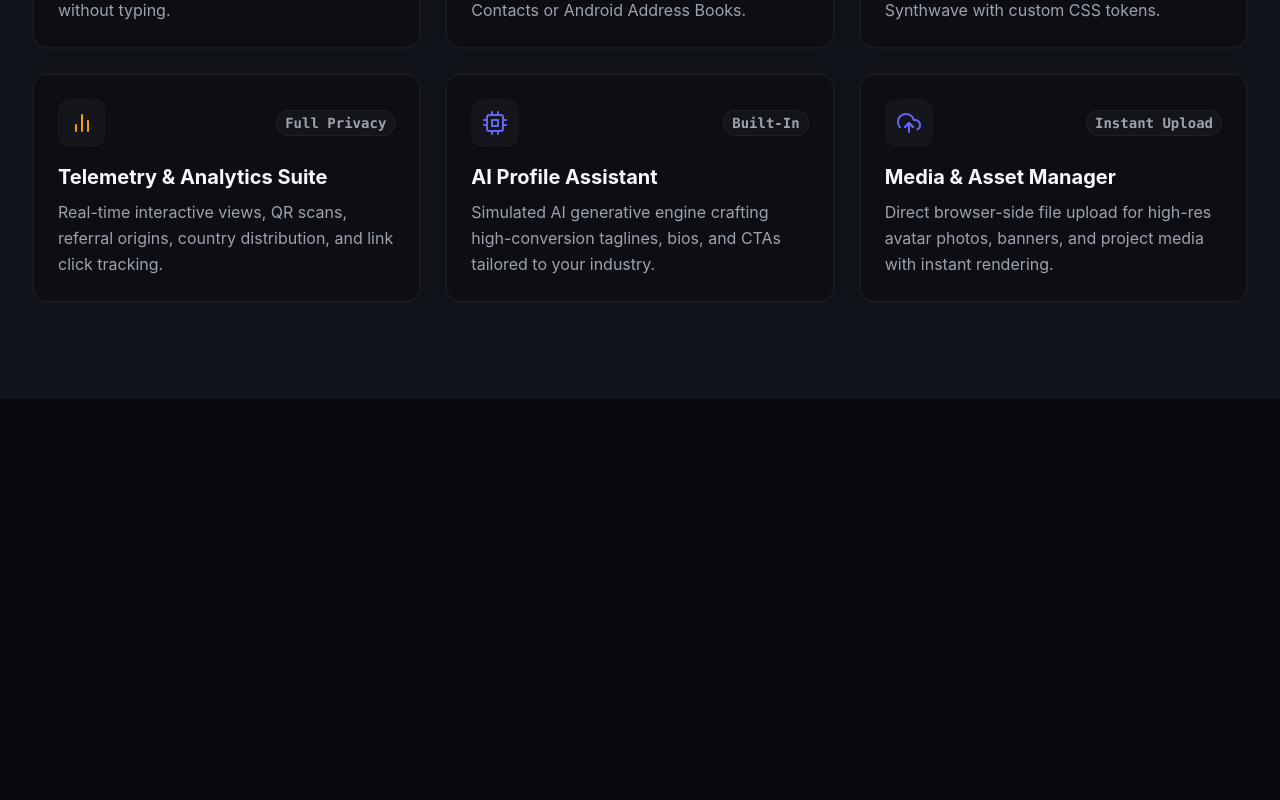
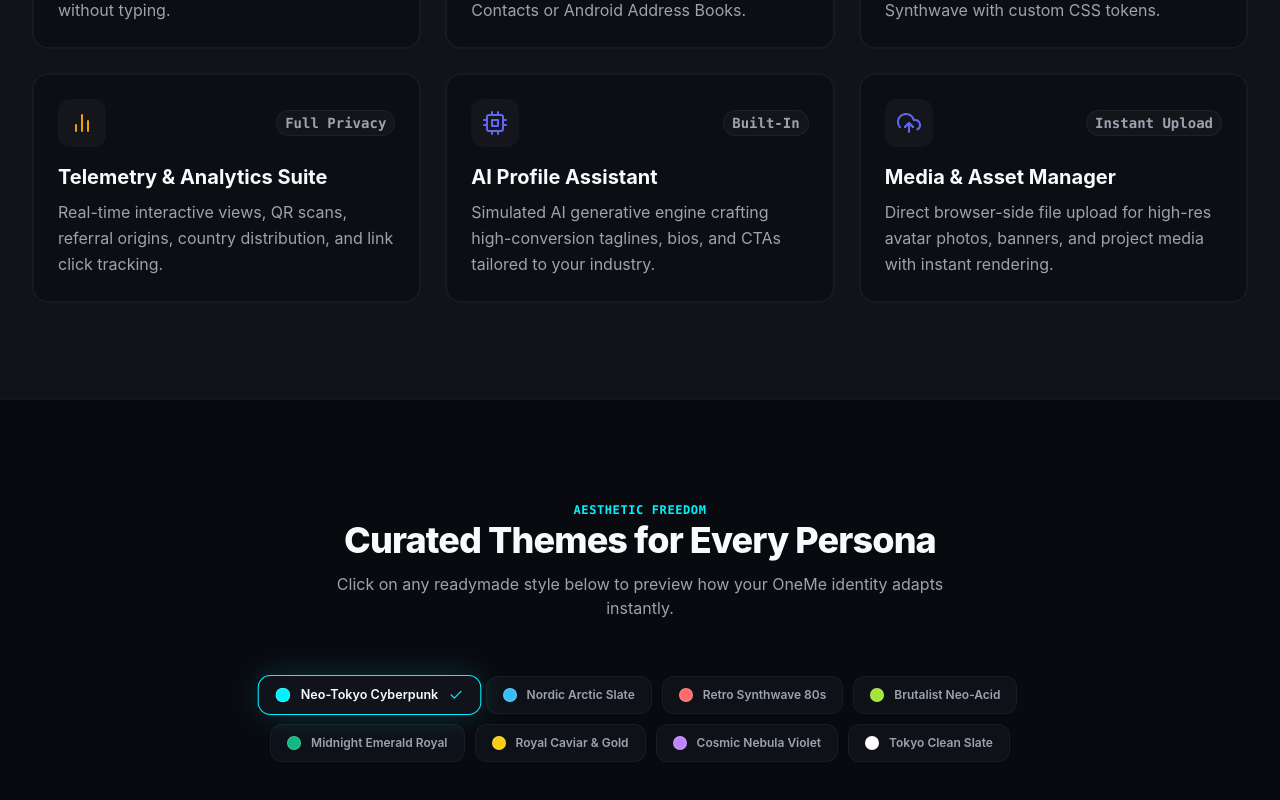
Before and after one commit to ritesh-sarkar/OneMe, a Next.js app: page / in a window 1280 px wide. Shown: the part 1954-2754 px from the top of the page. Before the commit the page ends 2353 px from the top, so only its background shows below. Built offline with nearby package versions, Linux system fonts and the light colour scheme.

Commit message:
Refactored themeShowcase

```diff
--- a/app/page.jsx
+++ b/app/page.jsx
@@ -6,6 +6,7 @@ import React from "react";
 import { Hero } from "@/components/Hero";
 import { HowItWorks } from "@/components/HowItWorks";
 import { FeaturesGrid } from '@/components/FeaturesGrid';
+import { ThemeShowcase } from "@/components/ThemeShowcase";
 
 export default function LandingPage() {
   return (
@@ -28,6 +29,7 @@ export default function LandingPage() {
         <Hero />
         <HowItWorks />
         <FeaturesGrid />
+        <ThemeShowcase />
       </main>
     </div>
   );
--- a/components/ThemeShowcase.js
+++ /dev/null
@@ -1,71 +0,0 @@
-"use client";
-
-import React, { useState } from "react";
-import { THEMES } from "@/libs/themes";
-import { DEMO_USER, DEMO_PROJECTS, DEMO_EXPERIENCE } from "@/libs/mock-data";
-import { PublicProfileView } from "@/components/profile/PublicProfileView";
-import { FiSliders, FiCheck } from "react-icons/fi";
-
-export function ThemeShowcase() {
-  const [selectedThemeId, setSelectedThemeId] = useState("cyberpunk");
-
-  return (
-    <section
-      id="themes"
-      className="py-24 border-t border-subtle bg-surface-dark/60 relative overflow-hidden"
-    >
-      <div className="max-w-7xl mx-auto px-4 sm:px-6 lg:px-8">
-        <div className="text-center max-w-2xl mx-auto space-y-3 mb-14">
-          <span className="text-xs font-semibold uppercase tracking-wider text-cyan font-mono">
-            Aesthetic Freedom
-          </span>
-          <h2 className="text-3xl sm:text-4xl font-extrabold text-primary tracking-tight">
-            Curated Themes for Every Persona
-          </h2>
-          <p className="text-sm sm:text-base text-secondary">
-            Click on any readymade style below to preview how your OneMe
-            identity adapts instantly.
-          </p>
-        </div>
-
-        {/* Theme Selector Pills */}
-        <div className="flex flex-wrap items-center justify-center gap-2.5 max-w-4xl mx-auto mb-12">
-          {THEMES.map((theme) => {
-            const isSelected = selectedThemeId === theme.id;
-            return (
-              <button
-                key={theme.id}
-                onClick={() => setSelectedThemeId(theme.id)}
-                className={`flex items-center gap-2.5 px-4 py-2.5 rounded-xl border text-xs font-semibold transition-all ${
-                  isSelected
-                    ? "bg-surface-panel border-cyan text-primary shadow-lg glow-cyan scale-105"
-                    : "bg-glass border-subtle text-secondary hover:text-primary hover:bg-surface-panel/60"
-                }`}
-              >
-                <span
-                  className="w-3.5 h-3.5 rounded-full shrink-0 border border-white/20"
-                  style={{ backgroundColor: theme.accentColor }}
-                />
-                <span>{theme.name}</span>
-                {isSelected && <FiCheck className="w-3.5 h-3.5 text-cyan" />}
-              </button>
-            );
-          })}
-        </div>
-
-        {/* Morphing Mini Profile Live Stage */}
-        <div className="max-w-lg mx-auto rounded-3xl p-3 bg-surface-dark border border-subtle shadow-2xl overflow-hidden">
-          <div className="h-[480px] overflow-y-auto rounded-2xl border border-subtle scrollbar-none transition-all duration-300">
-            <PublicProfileView
-              user={DEMO_USER}
-              projects={DEMO_PROJECTS.slice(0, 2)}
-              experience={DEMO_EXPERIENCE.slice(0, 1)}
-              themeId={selectedThemeId}
-              isLivePreview={true}
-            />
-          </div>
-        </div>
-      </div>
-    </section>
-  );
-}
--- /dev/null
+++ b/components/ThemeShowcase.jsx
@@ -0,0 +1,215 @@
+"use client";
+
+import React, { useState } from "react";
+
+
+//custom Components and libs
+import { THEMES } from "@/libs/themes";
+import {
+  DEMO_USER,
+  DEMO_PROJECTS,
+  DEMO_EXPERIENCE,
+} from "@/libs/mock-data";
+
+import { PublicProfileView } from "@/components/PublicProfileView";
+
+//icons
+import {
+  FiSliders,
+  FiCheck,
+} from "react-icons/fi";
+
+export function ThemeShowcase() {
+  const [selectedThemeId, setSelectedThemeId] = useState("cyberpunk");
+
+  return (
+    <section
+      id="themes"
+      className="
+        py-24
+        border-t
+        border-subtle
+        bg-surface-dark/60
+        relative
+        overflow-hidden
+      "
+    >
+      <div
+        className="
+          max-w-7xl
+          mx-auto
+          px-4
+          sm:px-6
+          lg:px-8
+        "
+      >
+        <div
+          className="
+            text-center
+            max-w-2xl
+            mx-auto
+            space-y-3
+            mb-14
+          "
+        >
+          <span
+            className="
+              text-xs
+              font-semibold
+              uppercase
+              tracking-wider
+              text-cyan
+              font-mono
+            "
+          >
+            Aesthetic Freedom
+          </span>
+
+          <h2
+            className="
+              text-3xl
+              sm:text-4xl
+              font-extrabold
+              text-primary
+              tracking-tight
+            "
+          >
+            Curated Themes for Every Persona
+          </h2>
+
+          <p
+            className="
+              text-sm
+              sm:text-base
+              text-secondary
+            "
+          >
+            Click on any readymade style below to preview how your
+            OneMe identity adapts instantly.
+          </p>
+        </div>
+
+        {/* Theme Selector Pills */}
+
+        <div
+          className="
+            flex
+            flex-wrap
+            items-center
+            justify-center
+            gap-2.5
+            max-w-4xl
+            mx-auto
+            mb-12
+          "
+        >
+          {THEMES.map((theme) => {
+            const isSelected = selectedThemeId === theme.id;
+
+            return (
+              <button
+                key={theme.id}
+                onClick={() => setSelectedThemeId(theme.id)}
+                className={`
+                  flex
+                  items-center
+                  gap-2.5
+                  px-4
+                  py-2.5
+                  rounded-xl
+                  border
+                  text-xs
+                  font-semibold
+                  transition-all
+                  ${
+                    isSelected
+                      ? `
+                        bg-surface-panel
+                        border-cyan
+                        text-primary
+                        shadow-lg
+                        glow-cyan
+                        scale-105
+                      `
+                      : `
+                        bg-glass
+                        border-subtle
+                        text-secondary
+                        hover:text-primary
+                        hover:bg-surface-panel/60
+                      `
+                  }
+                `}
+              >
+                <span
+                  className="
+                    w-3.5
+                    h-3.5
+                    rounded-full
+                    shrink-0
+                    border
+                    border-white/20
+                  "
+                  style={{
+                    backgroundColor: theme.accentColor,
+                  }}
+                />
+
+                <span>
+                  {theme.name}
+                </span>
+
+                {isSelected && (
+                  <FiCheck
+                    className="
+                      w-3.5
+                      h-3.5
+                      text-cyan
+                    "
+                  />
+                )}
+              </button>
+            );
+          })}
+        </div>
+
+
+        {/* Morphing Mini Profile Live Stage */}
+        <div
+          className="
+            max-w-lg
+            mx-auto
+            rounded-3xl
+            p-3
+            bg-surface-dark
+            border
+            border-subtle
+            shadow-2xl
+            overflow-hidden
+          "
+        >
+          <div
+            className="
+              h-120
+              overflow-y-auto
+              rounded-2xl
+              border
+              border-subtle
+              scrollbar-none
+              transition-all
+              duration-300
+            "
+          >
+            <PublicProfileView
+              user={DEMO_USER}
+              projects={DEMO_PROJECTS.slice(0, 2)}
+              experience={DEMO_EXPERIENCE.slice(0, 1)}
+              themeId={selectedThemeId}
+              isLivePreview={true}
+            />
+          </div>
+        </div>
+      </div>
+    </section>
+  );
+}
```
